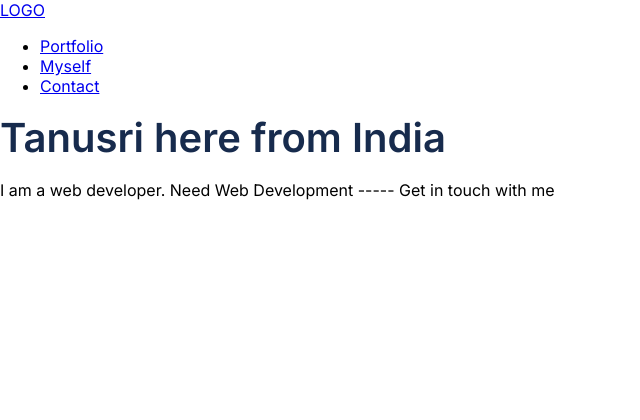
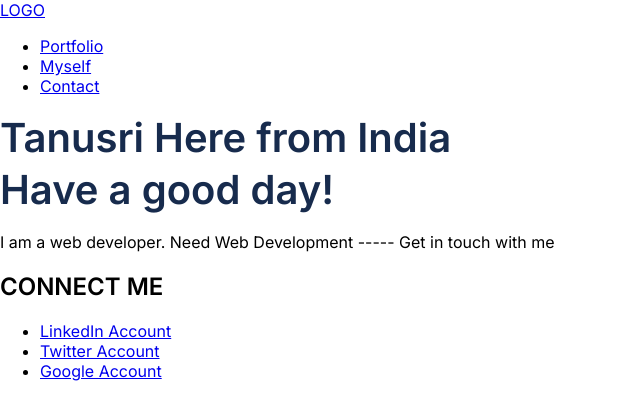
Before and after one commit to chuaindia/Portfolio, a plain HTML site: page index.html in a window 1280 px wide. Shown: the whole page, without its empty margins (0-640 px from the left). Drawn offline with Linux system fonts and the light colour scheme.

Commit message:
Add portfolio FINAL html file

```diff
--- a/index.html
+++ b/index.html
@@ -2,6 +2,7 @@
 <html lang="en">
 
 <head>
+  <script src="https://kit.fontawesome.com/1dea6ac3ad.js" crossorigin="anonymous"></script>
   <meta charset="UTF-8">
   <meta http-equiv="X-UA-Compatible" content="IE=edge">
   <meta name="viewport" content="width=device-width, initial-scale=1.0">
@@ -12,7 +13,6 @@
 <body>
   <header>
     <a href="#" id="logo">LOGO</a>
-    <a href="https://github.com/microverseinc/curriculum-html-css/blob/main/portfolio/images/m1_setup/headline-mobile.png"></a>
     <nav>
       <ul id="nav-menu">
         <li class="nav-link"><a href="#works">Portfolio</a></li>
@@ -25,17 +25,24 @@
           <span class="bar"></span>
           <span class="bar"></span>
         </div>
-      </div>
+       </div>
     </nav>
   </header>
 
   <section id="headline">
     <div id="headline-content">
-      <h1 class="header">Tanusri here from India</h1>
-      <p class="portfolio-description">I am a web developer. Need Web Development ----- Get in touch with me</p>
+      <h1 class="header">Tanusri Here from India <br> Have a good day!</h1>
+      <p class="portfolio-description">I am a web developer. Need Web Development ----- Get in touch with me
+      </p>
+      <h2 class="lets-connect">CONNECT ME</h2>
+      <ul class="social-media-links">
+        <li> <a href="https://www.linkedin.com/in/tanusri-ghosh-2a56b814"> LinkedIn Account </a> </li>
+	<li> <a href="https://twitter.com/chuaghosh25"> Twitter Account </a> </li>
+	<li> <a href="https://www.google.com/tghosh25@gmail.com"> Google Account </a> </li>
+      </ul>
     </div>
   </section>
 
-  </body>
+</body>
 
 </html>
```
